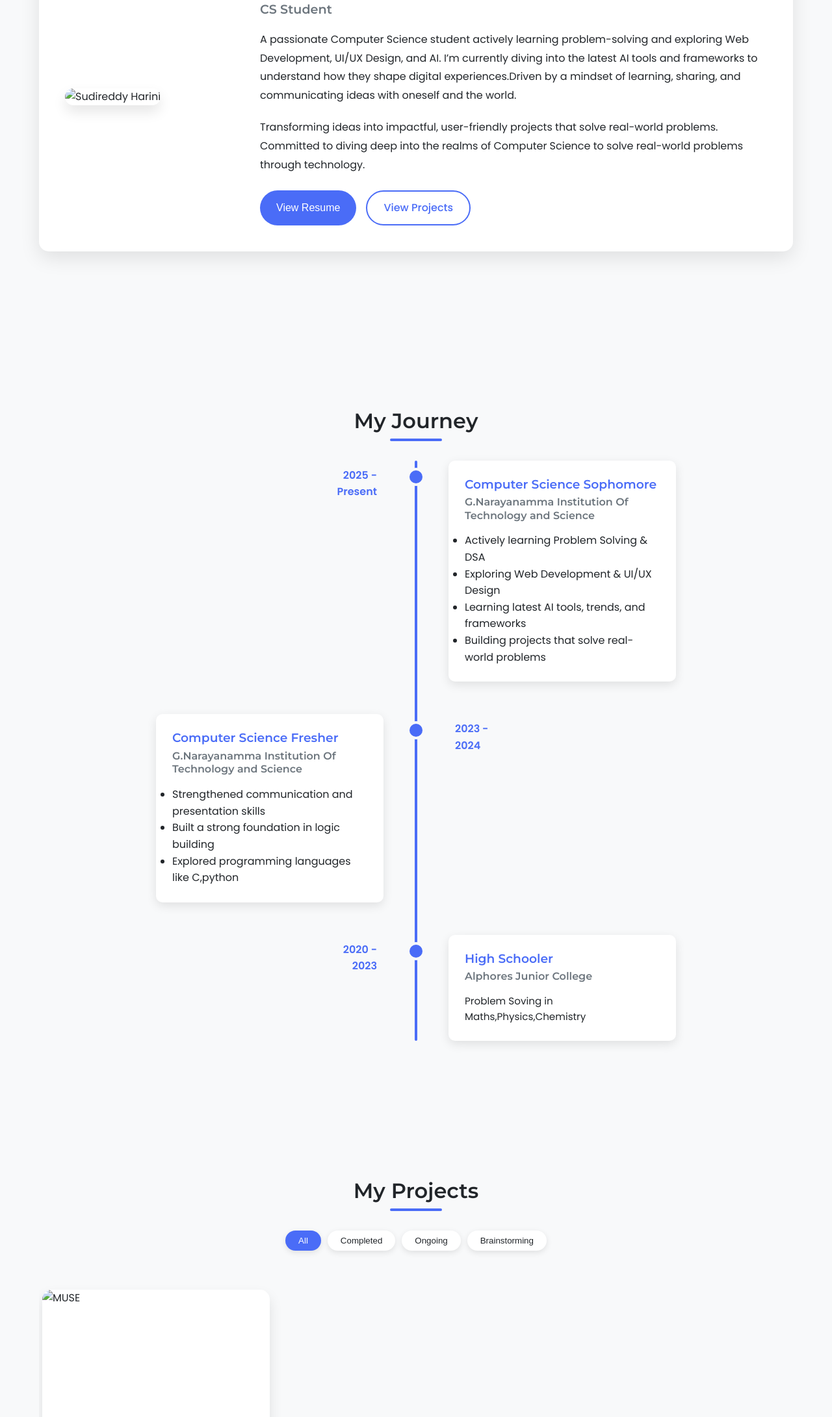
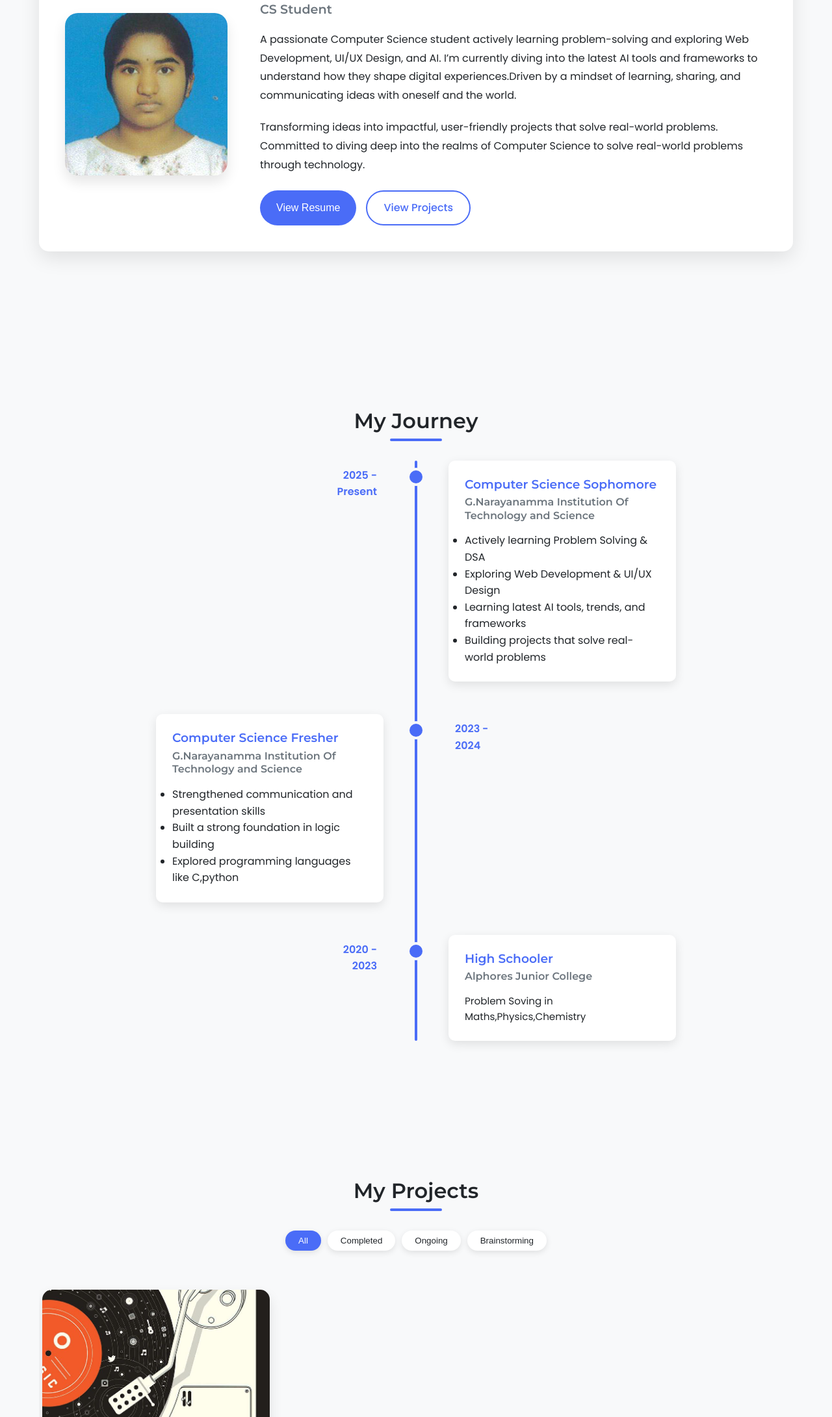
Before and after one commit to harinisudireddy/Portfolio, a plain HTML site: page index.html in a window 1280 px wide. Shown: the part 619-2800 px from the top of the page at 65% size. Drawn offline with Linux system fonts and the light colour scheme.

Commit message:
Update index.html

```diff
--- a/index.html
+++ b/index.html
@@ -45,7 +45,7 @@
             <div class="container">
                 <div class="profile-container">
                     <div class="profile-image-container">
-                        <img src="assets/profile.jpg" alt="Sudireddy Harini" class="profile-image" id="profileImage">
+                        <img src="profile.jpg" alt="Sudireddy Harini" class="profile-image" id="profileImage">
                         <div class="profile-details" id="profileDetails">
                             <div class="details-content">
                                 <div class="detail-item">
@@ -153,7 +153,7 @@ Committed to diving deep into the realms of Computer Science to solve real-world
                     <div class="project-carousel">
                         <div class="project-card" data-category="mobile">
                             <div class="project-image">
-                                <img src="assets/project1.jpeg" alt="MUSE">
+                                <img src="project1.jpeg" alt="MUSE">
                             </div>
                             <div class="project-info">
                                 <h3>MUSE</h3>
@@ -214,7 +214,7 @@ Committed to diving deep into the realms of Computer Science to solve real-world
                 <div class="blog-posts">
                     <div class="blog-post">
                         <div class="blog-image">
-                            <img src="assets/blog1.jpeg" alt="Hello Coder!!">
+                            <img src="blog1.jpeg" alt="Hello Coder!!">
                         </div>
                         <div class="blog-content">
                             <div class="blog-date">March 29, 2025</div>
```
